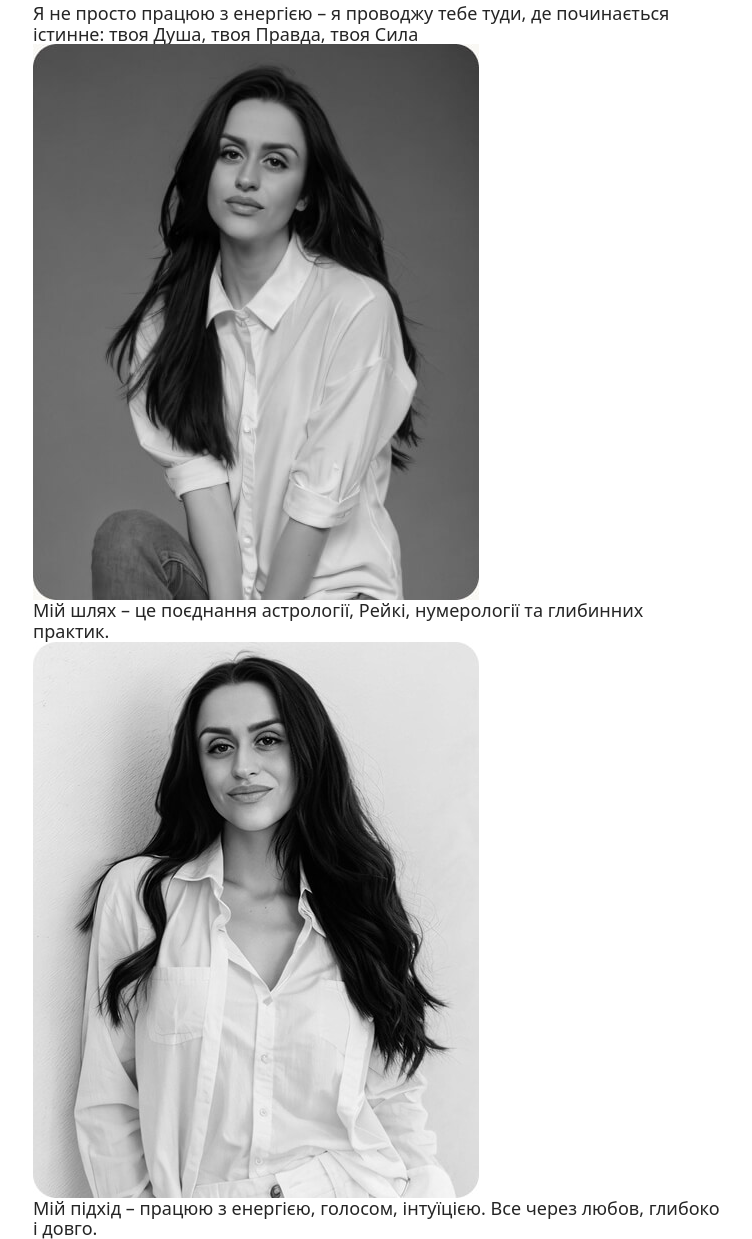
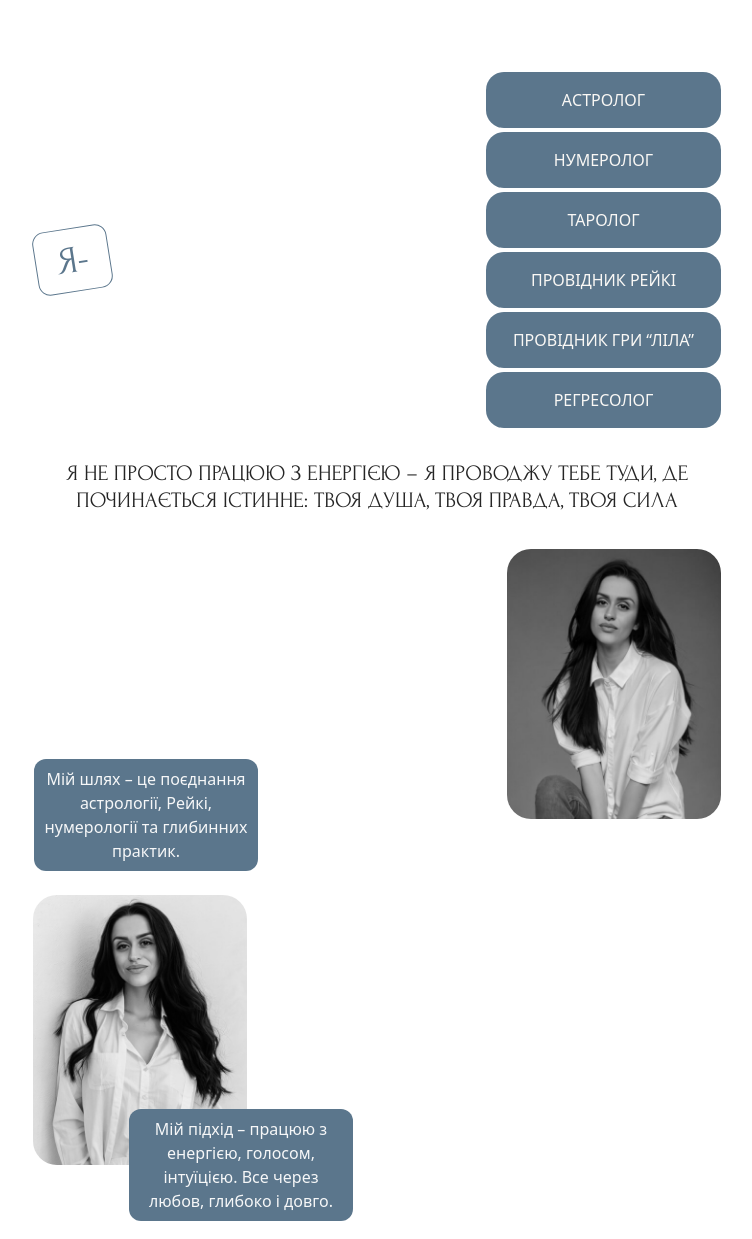
Before and after one commit to Hellwood1/astrology_project, a website built with Vite: page src/index.html in a window 1280 px wide. Shown: the part 173-1412 px from the top of the page, without its empty margins (263-1015 px from the left). Built offline with nearby package versions, Linux system fonts and the light colour scheme.

Commit message:
Upd. Section "About guide'
- Пропрацював мобільну адатптацію;
- Додав теги 'figure' and 'figcaption' для поліпшення скрінрідерів та пошукових систем;
- Обнулив відступи для вище упомянутих тегів.

В наступному оновленні планую зробити адаптацію під планшети та десктоп.

```diff
--- a/src/css/base/common.css
+++ b/src/css/base/common.css
@@ -20,7 +20,9 @@ h3,
 h4,
 h5,
 h6,
-p {
+p,
+figure,
+figcaption {
   margin-top: 0;
   margin-bottom: 0;
 }
--- a/src/css/layout/about-guide.css
+++ b/src/css/layout/about-guide.css
@@ -0,0 +1,164 @@
+.section-title {
+  font-family: 'Forum';
+  font-size: 44px;
+  line-height: 1.8;
+  text-align: center;
+  text-transform: uppercase;
+  margin: 78px 0px 88px 0px;
+}
+
+.directions-container {
+  display: flex;
+  align-items: center;
+
+  margin-left: 2px;
+  margin-bottom: 32px;
+}
+
+.tag {
+  color: var(--dusty-blue);
+  font-family: 'Forum';
+  font-size: 38px;
+  line-height: normal;
+  text-transform: uppercase;
+  width: 75px;
+  padding: 10px 10px 10px 10px;
+  margin-top: 20px;
+
+  display: flex;
+  justify-content: center;
+  transform: rotate(-9deg);
+  flex-shrink: 0;
+
+  border-radius: 12px;
+  border: 1px solid var(--dusty-blue);
+}
+
+.about-guide-list {
+  display: flex;
+  row-gap: 4px;
+  flex-direction: column;
+  margin-left: auto;
+}
+
+.about-guide-list-item {
+  display: flex;
+  width: 235px;
+  padding: 16px;
+  justify-content: center;
+  border-radius: 18px;
+  background: var(--dusty-blue);
+}
+
+.list-item-text {
+  color: var(--bg-white);
+  font-size: 16px;
+  line-height: 1.5;
+}
+
+.about-guide-message {
+  font-family: 'Forum';
+  font-size: 22px;
+  text-align: center;
+  line-height: 1.2;
+  text-transform: uppercase;
+  margin-bottom: 36px;
+}
+
+.first-img-container {
+  margin-right: auto;
+  max-height: 322px;
+  margin-bottom: 24px;
+}
+.second-img-container {
+  margin: auto;
+  max-height: 326px;
+}
+
+.about-guide-first-img {
+  border-radius: 24px;
+  width: 214px;
+  height: 270px;
+  margin-left: auto;
+}
+
+.about-guide-second-img {
+  border-radius: 24px;
+  width: 214px;
+  height: 270px;
+  margin-right: auto;
+}
+
+.caption-container {
+  display: flex;
+  width: 224px;
+  padding: 8px 10px;
+  justify-content: center;
+  align-items: center;
+  gap: 10px;
+
+  border-radius: 12px;
+  background: var(--dusty-blue);
+}
+
+.first-photo-caption,
+.second-photo-caption {
+  color: var(--ghost-white);
+  text-align: center;
+  font-size: 16px;
+  line-height: 1.5;
+}
+
+.first-photo-caption {
+  position: relative;
+  top: -60px;
+  left: -39px;
+}
+
+.second-photo-caption {
+  position: relative;
+  top: -56px;
+  left: 96px;
+}
+
+/* TABLET*/
+
+/* @media screen and (min-width: 768px) {
+  .section-title {
+    font-size: 54px;
+    line-height: 1.2;
+  }
+
+  .directions-container {
+    gap: 20px;
+    flex-wrap: nowrap;
+  }
+
+  .tag {
+    font-size: 48px;
+    width: 107px;
+    padding: 0px 10px 24px 10px;
+
+    transform: rotate(-14deg);
+    border-radius: 18px;
+  }
+
+  .about-guide-list {
+    flex-wrap: wrap;
+    gap: 14px;
+    flex-direction: row;
+  }
+
+  .about-guide-list-item {
+    display: flex;
+    width: 235px;
+    padding: 16px;
+    justify-content: center;
+    align-items: center;
+    align-content: center;
+    flex-wrap: wrap;
+  }
+
+  .list-item-text {
+  }
+} */
--- a/src/partials/about-guide.html
+++ b/src/partials/about-guide.html
@@ -1,32 +1,36 @@
 <section class="">
   <div class="container">
-    <h2>ВАШ ПРОВІДНИК</h2>
-    <p class="">Я-</p>
-    <ul role="list" class="">
-      <li>
-        <p>АСТРОЛОГ</p>
+    <h2 class="section-title">ВАШ ПРОВІДНИК</h2>
+    <div class="directions-container">
+      <p class="tag">Я-</p>
+      <ul role="list" class="about-guide-list">
+        <li class="about-guide-list-item">
+          <p class="list-item-text">АСТРОЛОГ</p>
         </li>
-      <li>
-        <p>НУМЕРОЛОГ</p>
+        <li class="about-guide-list-item">
+          <p class="list-item-text">НУМЕРОЛОГ</p>
         </li>
-      <li>
-        <p>ТАРОЛОГ</p>
+        <li class="about-guide-list-item">
+          <p class="list-item-text">ТАРОЛОГ</p>
         </li>
-      <li>
-        <p>ПРОВІДНИК РЕЙКІ</p>
+        <li class="about-guide-list-item">
+          <p class="list-item-text">ПРОВІДНИК РЕЙКІ</p>
         </li>
-      <li>
-        <p>ПРОВІДНИК ГРИ “ЛІЛА”</p>
+        <li class="about-guide-list-item">
+          <p class="list-item-text">ПРОВІДНИК ГРИ “ЛІЛА”</p>
         </li>
-      <li>
-        <p>РЕГРЕСОЛОГ</p>
+        <li class="about-guide-list-item">
+          <p class="list-item-text">РЕГРЕСОЛОГ</p>
         </li>
       </ul>
-    <p class="">
+    </div>
+    <p class="about-guide-message">
       Я не просто працюю з енергією – я проводжу тебе туди, де починається
       істинне: твоя Душа, твоя Правда, твоя Сила
     </p>
-    <picture>
+
+    <figure class="first-img-container">
+      <picture class="img-container">
         <!-- Desktop screen 1440 -->
 
         <source
@@ -58,18 +62,20 @@
           type="image/jpeg"
         />
         <img
-        class=""
+          class="about-guide-first-img"
           src="./img/about-guide/first-pic-mobile@1x.jpg "
           alt="Портрет провідниці: поєднання астрології, Рейкі, нумерології та глибинних практик."
           loading="lazy"
         />
       </picture>
 
-    <p class="">
+      <figcaption class="first-photo-caption caption-container">
         Мій шлях – це поєднання астрології, Рейкі, нумерології та глибинних
         практик.
-    </p>
+      </figcaption>
+    </figure>
 
+    <figure class="second-img-container">
       <picture>
         <!-- Desktop screen 1440 -->
 
@@ -102,16 +108,17 @@
           type="image/jpeg"
         />
         <img
-        class=""
+          class="about-guide-second-img"
           src="./img/about-guide/second-pic-mobile@1x.jpg "
           alt="Портрет провідниці: робота з енергією, голосом, інтуїцією — з любов'ю і глибиною."
           loading="lazy"
         />
       </picture>
 
-    <p class="">
+      <figcaption class="second-photo-caption caption-container">
         Мій підхід – працюю з енергією, голосом, інтуїцією. Все через любов,
         глибоко і довго.
-    </p>
+      </figcaption>
+    </figure>
   </div>
 </section>
```
Lines whose indentation alone changed are shown as unchanged.
